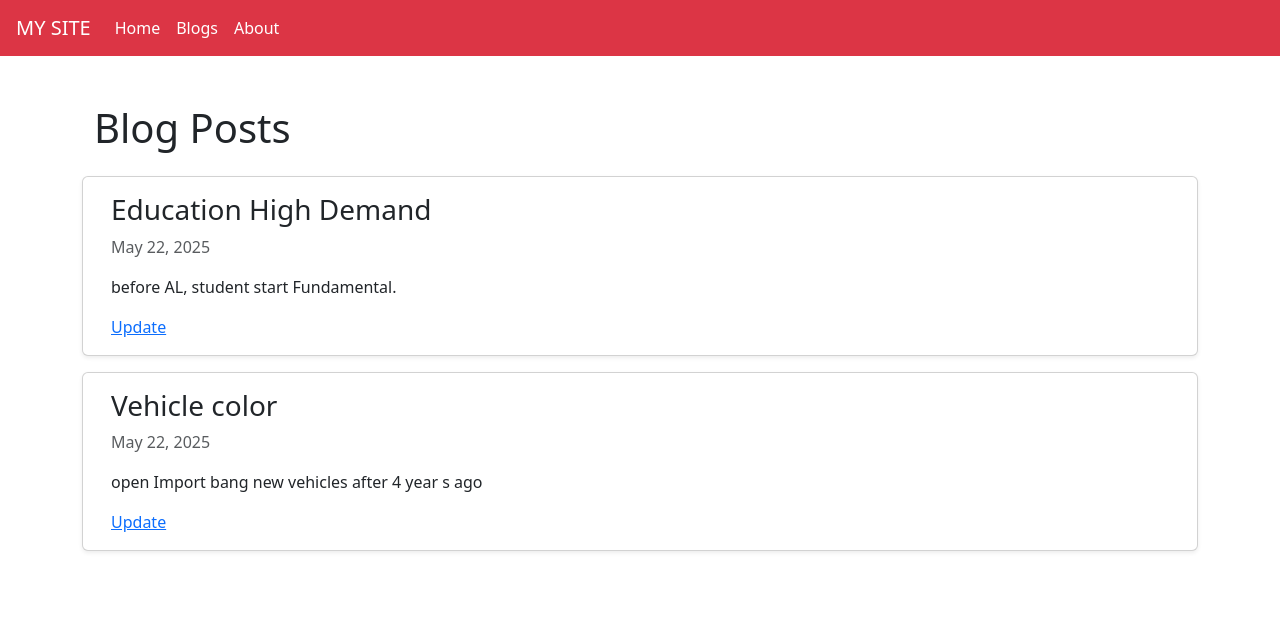
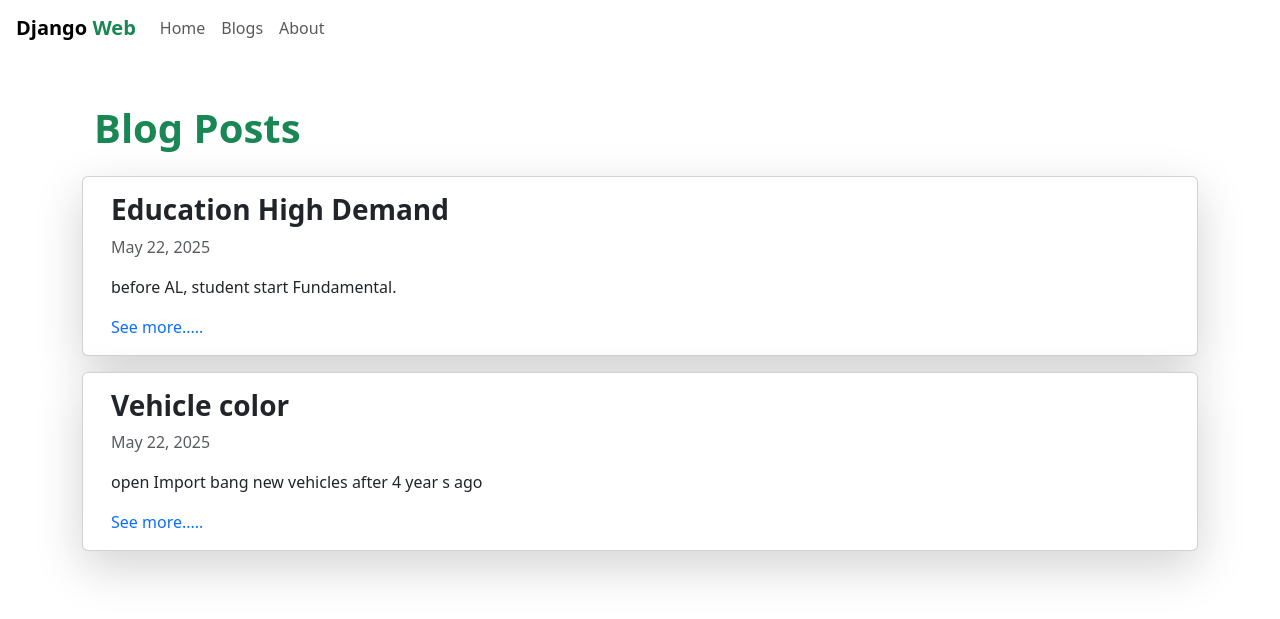
Before and after one commit to pasinduJDJ/Week3, a Django app: page /blog/ in a window 1280 px wide. Shown: the top 619 px of the page. Run offline with Django 5.2, Linux system fonts and the light colour scheme; data comes from the database, SQL or seed files in the repository.

Commit message:
Complete Day 06 Tasks

```diff
--- a/Day01/mysite/home/templates/base.html
+++ b/Day01/mysite/home/templates/base.html
@@ -14,8 +14,8 @@
 </head>
 
 <body>
-    <nav class="navbar navbar-expand-lg navbar-light bg-danger px-3">
-        <a class="navbar-brand text-white" href="{% url 'home' %}">MY SITE</a>
+    <nav class="navbar navbar-expand-lg navbar-light  px-3">
+        <a class="navbar-brand text-black fw-bolder" href="{% url 'blog_list' %}">Django  <span class="text-success">Web</span></a>
 
         <button class="navbar-toggler" type="button" data-bs-toggle="collapse" data-bs-target="#navbarNav"
             aria-controls="navbarNav" aria-expanded="false" aria-label="Toggle navigation">
@@ -25,13 +25,13 @@
         <div class="collapse navbar-collapse" id="navbarNav">
             <ul class="navbar-nav">
                 <li class="nav-item active">
-                    <a class="nav-link text-white" href="{% url 'home' %}">Home</a>
+                    <a class="nav-link" href="{% url 'home' %}">Home</a>
                 </li>
                 <li class="nav-item active">
-                    <a class="nav-link text-white" href="{% url 'blog_list' %}">Blogs</a>
+                    <a class="nav-link " href="{% url 'blog_list' %}">Blogs</a>
                 </li>
                 <li class="nav-item">
-                    <a class="nav-link text-white" href="{% url 'about' %}">About</a>
+                    <a class="nav-link " href="{% url 'about' %}">About</a>
                 </li>
             </ul>
         </div>
--- a/Day01/mysite/home/templates/blog/blog_edit.html
+++ b/Day01/mysite/home/templates/blog/blog_edit.html
@@ -2,7 +2,7 @@
 {% load static %}
 {% block content %}
 <div class="container mt-4">
-    <h2>Edit Post</h2>
+    <h2 class="fw-bolder text-success">Edit Post</h2>
 
     {% if messages %}
     {% for message in messages %}
--- a/Day01/mysite/home/templates/blog/blog_list.html
+++ b/Day01/mysite/home/templates/blog/blog_list.html
@@ -1,20 +1,16 @@
 {% extends 'base.html' %}
 {% block content %}
 <div class="container mt-5">
-    <h1 class="mb-4">Blog Posts</h1>
+    <h1 class="mb-4 fw-bolder text-success">Blog Posts</h1>
 
     <div class="row">
         {% for post in posts %}
-        <div class="card mb-3 shadow-sm">
+        <div class="card mb-3 shadow-lg">
             <div class="card-body">
-                <h3 class="card-title">
-                    <a href="{% url 'blog_detail' post.id %}" class="text-decoration-none text-dark">
-                        {{ post.title }}
-                    </a>
-                </h3>
+                <h3 class="card-title fw-bold">{{ post.title }}</h3>
                 <p class="text-muted">{{ post.created_at|date:"M d, Y" }}</p>
                 <p>{{ post.content|truncatewords:30 }}</p>
-                <a href="{% url 'blog_edit' post.id %}"> Update </a>
+                <a href="{% url 'blog_detail' post.id %}" style="text-decoration: none;" class=" text-primary">See more..... </a>
             </div>
         </div>
         {% empty %}
--- a/Day01/mysite/home/templates/blog/delete_confirm.html
+++ b/Day01/mysite/home/templates/blog/delete_confirm.html
@@ -2,7 +2,7 @@
 {% block content %}
 <div class="container mt-5">
     <div class="alert alert-warning">
-        <h4>Are you sure you want to delete "{{ post.title }}"?</h4>
+        <h4 >Are you sure you want to delete "{{ post.title }}"?</h4>
         <form method="post">
             {% csrf_token %}
             <button type="submit" class="btn btn-danger">Yes, delete</button>
```
Also changed, not shown: Day01/mysite/home/templates/blog/blog_detail.html (+6 -2 lines).
